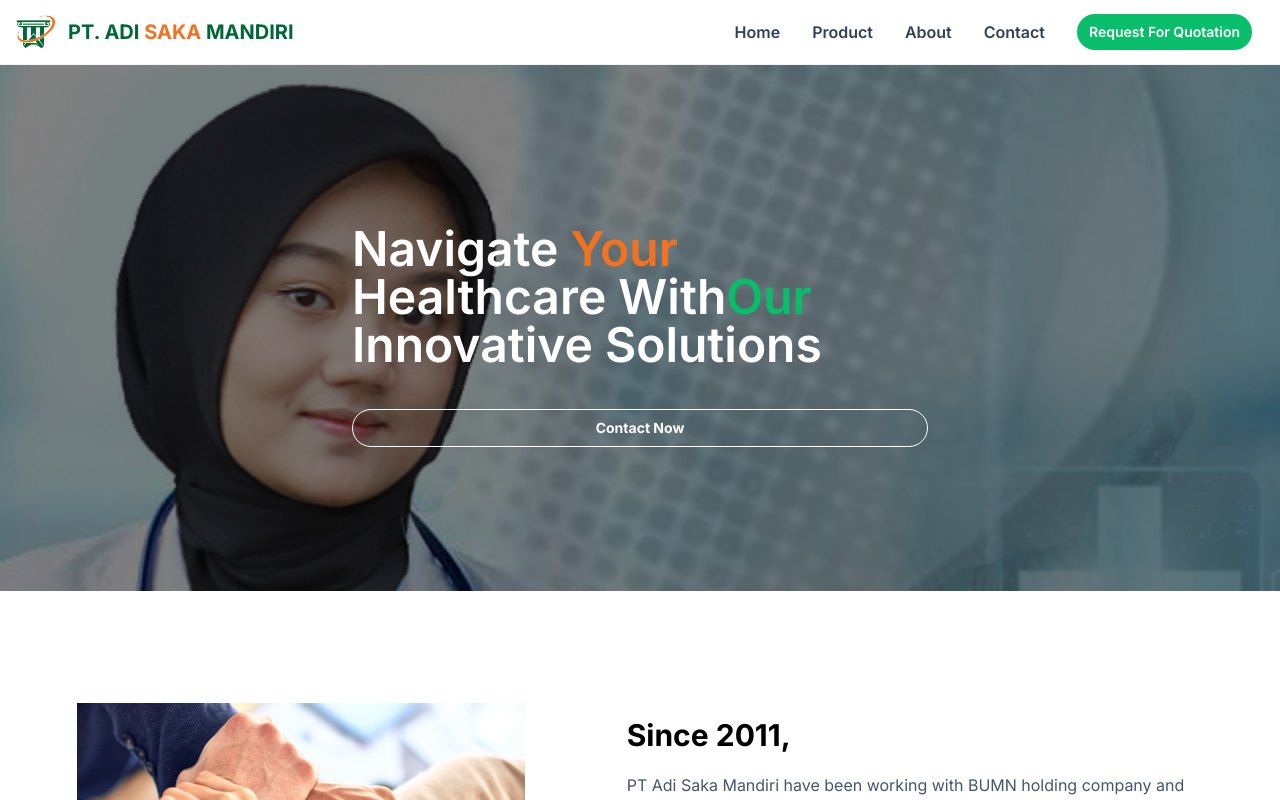
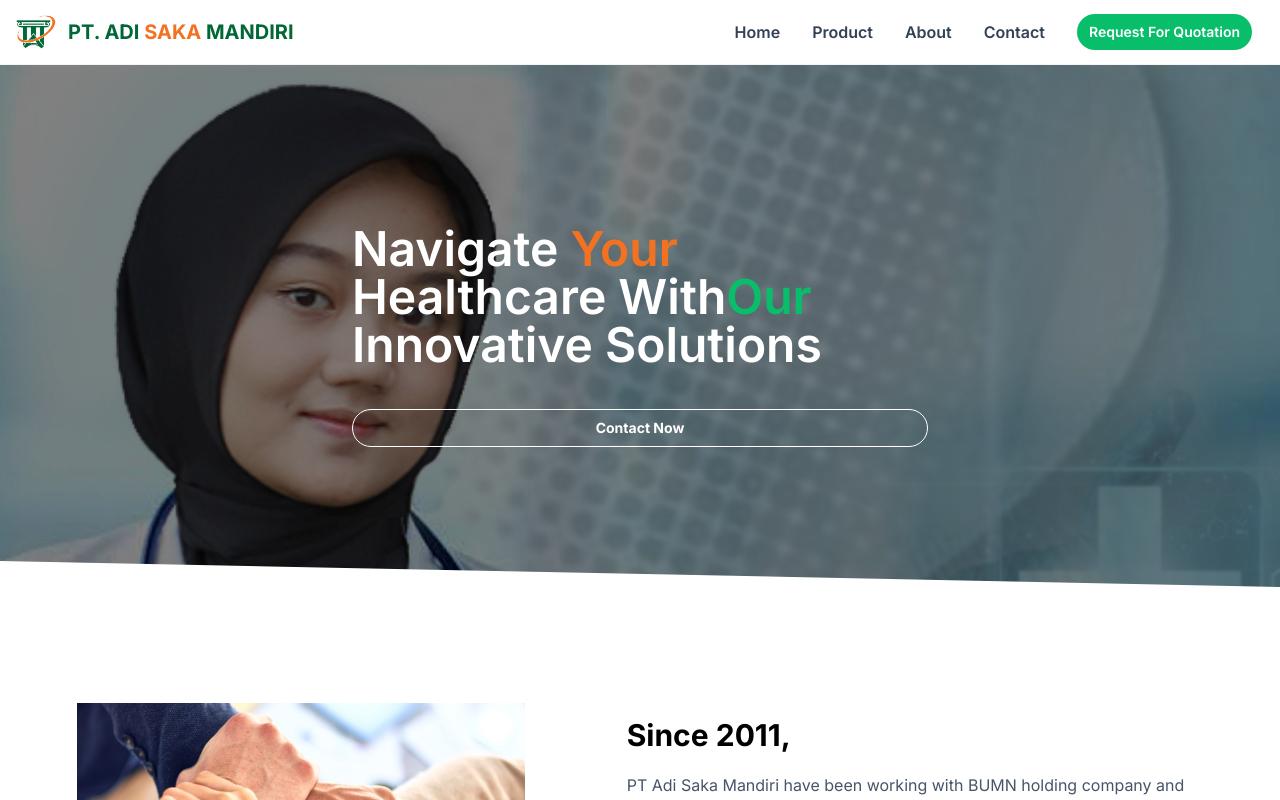
Before and after one commit to dafsuy/asrimedicare-nextjs, a Next.js app: page / in a window 1280 px wide. Shown: the top 800 px of the page. Built offline with nearby package versions, Linux system fonts and the light colour scheme.

Commit message:
add shape divider hero section

```diff
--- a/app/section/heroSection.jsx
+++ b/app/section/heroSection.jsx
@@ -1,14 +1,15 @@
 import 'aos/dist/aos.css';
-import Link from 'next/link'
+import Link from 'next/link';
+import ShapeDivider from '../ui/shape/shapeDivider';
 export default function HeroSection() {
   return (
-    <section>
+    <section className="relative">
       <div
         id="hero"
-        className="flex items-center w-full bg-left-top bg-cover filter"
+        className="relative flex items-center w-full bg-left-top bg-cover filter"
         style={{ backgroundImage: 'url("/hero.jpg")' }}
       >
-        <div className="flex items-center w-full h-full pt-60 lg:pt-40 pb-36 backdrop-brightness-50">
+        <div className="flex items-center w-full pt-60 lg:pt-40 pb-36 backdrop-brightness-50">
           <div className="container flex flex-col items-center justify-center px-4 mx-auto">
             <div className="max-w-xl">
               <h2
@@ -46,6 +47,7 @@ export default function HeroSection() {
           </div>
         </div>
       </div>
+      <ShapeDivider/>
     </section>
   );
 }
--- a/app/ui/components/maps.jsx
+++ b/app/ui/components/maps.jsx
@@ -1,11 +1,10 @@
-export default function Maps({classname}) {
+export default function Maps({ classname }) {
   return (
     <iframe
       src="https://www.google.com/maps/embed?pb=!1m18!1m12!1m3!1d3967.0701294127443!2d107.00480617396904!3d-6.1212633600217625!2m3!1f0!2f0!3f0!3m2!1i1024!2i768!4f13.1!3m3!1m2!1s0x67410b2dafac9515%3A0xaf57cb601e5c48d!2sPT.%20Adi%20Saka%20Mandiri!5e0!3m2!1sid!2sid!4v1694326043552!5m2!1sid!2sid"
-      style={{border: 0}}
-      allowfullscreen=""
+      style={{ border: 0 }}
       loading="lazy"
-      referrerpolicy="no-referrer-when-downgrade"
+      referrerPolicy="no-referrer-when-downgrade"
       className={classname}
     ></iframe>
   );
--- /dev/null
+++ b/app/ui/shape/shapeDivider.css
@@ -0,0 +1,20 @@
+.custom-shape-divider-bottom-1706016700 {
+    position: absolute;
+    bottom: 0;
+    left: 0;
+    width: 100%;
+    overflow: hidden;
+    line-height: 0;
+    transform: rotate(180deg);
+}
+
+.custom-shape-divider-bottom-1706016700 svg {
+    position: relative;
+    display: block;
+    width: calc(100% + 1.3px);
+    height: 30px;
+}
+
+.custom-shape-divider-bottom-1706016700 .shape-fill {
+    fill: #FFFFFF;
+}
--- /dev/null
+++ b/app/ui/shape/shapeDivider.jsx
@@ -0,0 +1,19 @@
+import './shapeDivider.css';
+
+export default function ShapeDivider() {
+  return (
+    <div className="custom-shape-divider-bottom-1706016700">
+      <svg
+        data-name="Layer 1"
+        xmlns="http://www.w3.org/2000/svg"
+        viewBox="0 0 1200 120"
+        preserveAspectRatio="none"
+      >
+        <path
+          d="M1200 120L0 16.48 0 0 1200 0 1200 120z"
+          className="shape-fill"
+        ></path>
+      </svg>
+    </div>
+  );
+}
```
Also changed, not shown: app/ui/components/shapeDivider.jsx (added).
